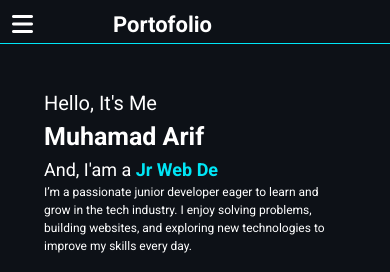
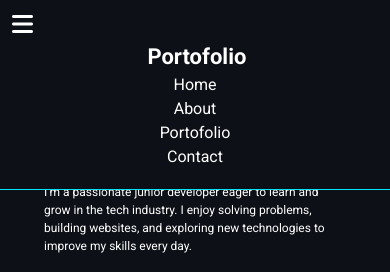
Before and after one commit to tophBey/arif, a plain HTML site: page index.html in a window 390 px wide. Both pictures are taken after a click on the button 22 px from the left and 21 px from the top of the page. Shown: the top 272 px of the page. Drawn offline with nearby package versions, Linux system fonts and the light colour scheme.

Commit message:
hamburger menu

```diff
--- a/index.html
+++ b/index.html
@@ -57,23 +57,23 @@
 
 <body>
 
-    <div class="link z-10 fixed top-0 left-0 right-0 bg-[#0D1117] h-11 flex px-3 py-2 text-white flex border-b border-[#00E6F6]">
+    <div class="link z-10 fixed top-0 left-0 right-0 bg-[#0D1117] h-11 lg:flex md:flex px-3 py-2 text-white  border-b border-[#00E6F6] sm:overflow-hidden">
 
         <button id="menu-toggle" class="lg:hidden md:hidden text-white text-2xl">
             <i class="fas fa-bars"></i>
         </button>
 
-        <h1 class="w-[50%] ml-20 text-[22px] font-roboto font-bold ">Portofolio</h1>
+        <h1 class="lg:w-[50%] md:w-[50%] sm:w-full sm:ml-[37%] lg:ml-20 md:ml-20 text-[22px] sm:mx-auto font-roboto font-bold ">Portofolio</h1>
 
         <!-- Hamburger Button -->
 
 
-        <div class="flex justify-center w-[50%]">
-            <div id="menu" class="flex w-[80%] justify-between">
-                <a href="" class="hover:text-[#00E6F6] font-roboto">Home</a>
-                <a href="#about" class="hover:text-[#00E6F6] font-roboto">About</a>
-                <a href="#portfolio" class="hover:text-[#00E6F6] font-roboto">Portofolio</a>
-                <a href="#contact" class="hover:text-[#00E6F6] font-roboto ">Contact</a>
+        <div class="md:flex md:justify-center lg:flex lg:justify-center lg:w-[50%] md:w-[50%] sm:w-full">
+            <div id="menu" class="lg:flex md:flex lg:w-[80%] md:w-[80%] sm:w-full md:justify-between lg:justify-between">
+                <a href="" class="lg:hover:text-[#00E6F6] md:hover:text-[#00E6F6] sm:hover:text-white sm:hover:bg-[#00E6F6] sm:block sm:text-center md:inline lg:inline font-roboto">Home</a>
+                <a href="#about" class="about lg:hover:text-[#00E6F6] md:hover:text-[#00E6F6] sm:hover:text-white sm:hover:bg-[#00E6F6] sm:text-center sm:block md:inline lg:inline font-roboto">About</a>
+                <a href="#portfolio" class="portfolio lg:hover:text-[#00E6F6] md:hover:text-[#00E6F6] sm:hover:text-white sm:hover:bg-[#00E6F6] sm:text-center  sm:block md:inline lg:inline font-roboto">Portofolio</a>
+                <a href="#contact" class="contact lg:hover:text-[#00E6F6] md:hover:text-[#00E6F6] sm:hover:text-white sm:hover:bg-[#00E6F6] sm:text-center  sm:block md:inline lg:inline font-roboto ">Contact</a>
             </div>
         </div>
 
--- a/js/main.js
+++ b/js/main.js
@@ -32,10 +32,25 @@ typeEffect()
 
 const menuToggle = document.getElementById('menu-toggle');
 const menu = document.getElementById('menu');
+let link = document.querySelector('.link')
+let linkAbout = document.querySelector('.about')
+let linkPorto = document.querySelector('.portfolio')
+let linkContact = document.querySelector('.contact')
+
 
 menuToggle.addEventListener('click', () => {
-            menu.classList.toggle('hidden');
+      link.classList.toggle('h-[190px]')
 });
+
+linkAbout.addEventListener('click', () => {
+  link.classList.toggle('h-[190px]')
+})
+linkPorto.addEventListener('click', () => {
+  link.classList.toggle('h-[190px]')
+})
+linkContact.addEventListener('click', () => {
+  link.classList.toggle('h-[190px]')
+})
 
 
 let buttonDetail2 = document.getElementById('show2')
```
